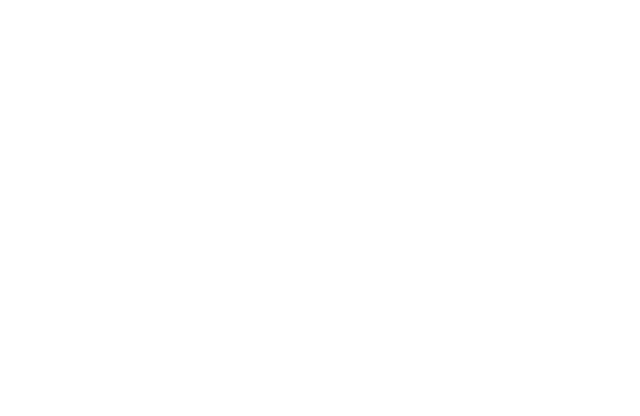
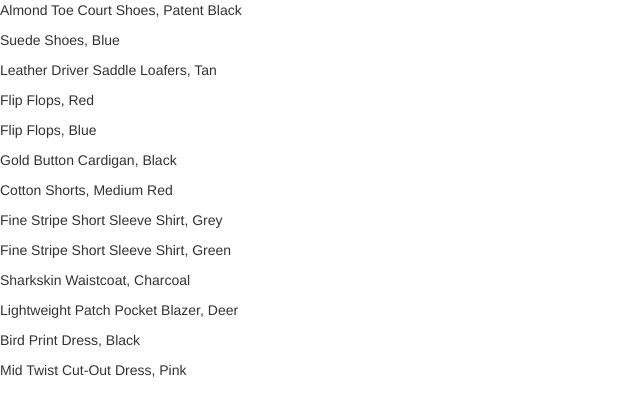
Before and after one commit to natstar93/clothing_shop, a website: page index.html in a window 1280 px wide. Shown: the whole page, without its empty margins (0-640 px from the left). Drawn offline with nearby package versions, Linux system fonts and the light colour scheme; some packages are replaced by stand-ins of ours.

Commit message:
Added controller and outputted product names to homepage

```diff
--- a/index.html
+++ b/index.html
@@ -8,11 +8,14 @@
     <script src="bower_components/angular/angular.js"></script>
     <script src="bower_components/angular-resource/angular-resource.js"></script>
     <script src="js/app.js"></script>
+    <script src="js/clothingShopController.js"></script>
   </head>
 
-  <body>
+  <body ng-controller='ClothingShopProductsController as productsCtrl'>
     <div>
-
+      <p ng-repeat="product in productsCtrl.products">
+      {{product.name}}
+      </p>
     </div>
   </body>
 </html>
--- /dev/null
+++ b/js/clothingShopController.js
@@ -0,0 +1,17 @@
+clothingShop.controller('ClothingShopProductsController', [function() {
+  this.products = [
+    { 'name': 'Almond Toe Court Shoes, Patent Black', 'category': 'Women\'s Footwear', 'price': 99.00, quantity: 5 },
+    { 'name': 'Suede Shoes, Blue', 'category': 'Women\'s Footwear', 'price': 42.00, quantity: 4 },
+    { 'name': 'Leather Driver Saddle Loafers, Tan', 'category': 'Men\'s Footwear', 'price': 34.00, quantity: 12 },
+    { 'name': 'Flip Flops, Red', 'category': 'Men\'s Footwear', 'price': 19.00, quantity: 6 },
+    { 'name': 'Flip Flops, Blue', 'category': 'Men\'s Footwear', 'price': 19.00, quantity: 0 },
+    { 'name': 'Gold Button Cardigan, Black', 'category': 'Women\'s Casualwear', 'price': 167.00, quantity: 6 },
+    { 'name': 'Cotton Shorts, Medium Red', 'category': 'Women\'s Casualwear', 'price': 30.00, quantity: 5 },
+    { 'name': 'Fine Stripe Short Sleeve Shirt, Grey', 'category': 'Men\'s Footwear', 'price': 49.99, quantity: 9 },
+    { 'name': 'Fine Stripe Short Sleeve Shirt, Green', 'category': 'Men\'s Footwear', 'price': 39.99, quantity: 3 },
+    { 'name': 'Sharkskin Waistcoat, Charcoal', 'category': 'Men\'s Formalwear', 'price': 75.00, quantity: 2 },
+    { 'name': 'Lightweight Patch Pocket Blazer, Deer', 'category': 'Men\'s Formalwear', 'price': 175.50, quantity: 1 },
+    { 'name': 'Bird Print Dress, Black', 'category': 'Women\'s Formalwear', 'price': 270.00, quantity: 10 },
+    { 'name': 'Mid Twist Cut-Out Dress, Pink', 'category': 'Women\'s Formalwear', 'price': 540.00, quantity: 5 }
+  ];
+}]);
```
Also changed, not shown: test/e2e/clothingShopFeature.js (+6 -0 lines).
